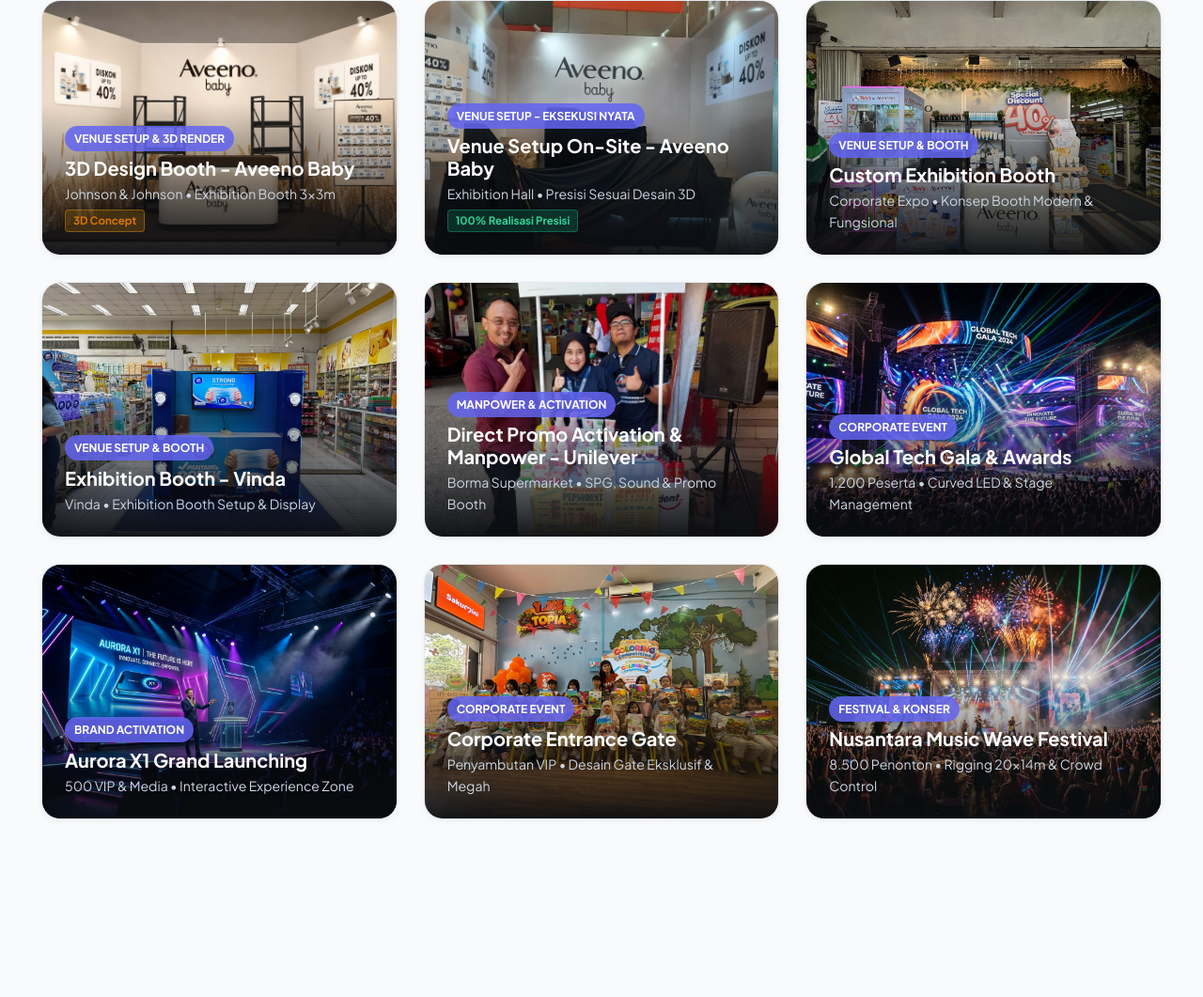
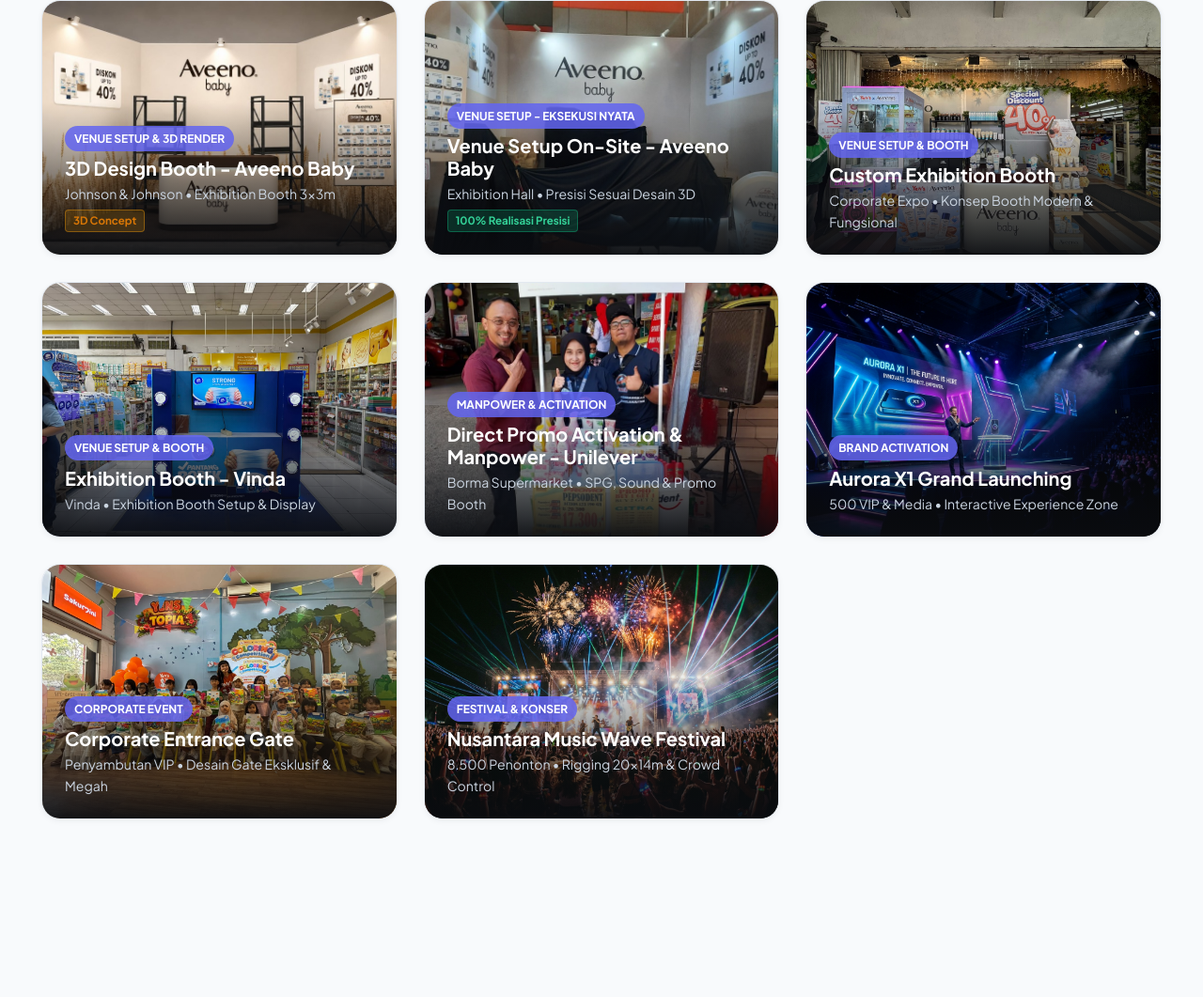
Before and after one commit to Vixelboy/Event-Sinergi, a plain HTML site: page index.html in a window 1280 px wide. Shown: the part 4444-5505 px from the top of the page at 94% size. Drawn offline with Linux system fonts and the light colour scheme.

Commit message:
Hapus portofolio Global Tech Gala

```diff
--- a/index.html
+++ b/index.html
@@ -570,19 +570,6 @@
             </div>
           </div>
 
-          <!-- Item Global Tech Gala -->
-          <div class="portfolio-card" data-category="corporate" data-id="item-1">
-            <div class="portfolio-img-wrap">
-              <img src="assets/images/hero.jpg" alt="Global Tech Gala & Awards">
-              <div class="portfolio-card-overlay">
-                <div class="portfolio-info">
-                  <span class="portfolio-badge">Corporate Event</span>
-                  <h3>Global Tech Gala & Awards</h3>
-                  <p>1.200 Peserta &bull; Curved LED & Stage Management</p>
-                </div>
-              </div>
-            </div>
-          </div>
 
           <!-- Item Aurora Launch -->
           <div class="portfolio-card" data-category="corporate" data-id="item-2">
--- a/js/main.js
+++ b/js/main.js
@@ -143,16 +143,7 @@
       year: '2024',
       desc: 'Eksekusi direct promo activation produk Unilever (Pepsodent, Lifebuoy, Citra). Menyediakan manpower terlatih (SPG / Brand Ambassador & Event Coordinator), booth display, sound system interaktif untuk promo & announcement, serta games belanja berhadiah.'
     },
-    'item-1': {
-      title: 'Global Tech Gala & Award 2024',
-      category: 'corporate',
-      badge: 'Corporate Gala',
-      image: 'assets/images/hero.jpg',
-      client: 'PT. Quantum Tech Nusantara',
-      scale: '1.200 Peserta',
-      year: '2024',
-      desc: 'Penyelenggaraan annual gala dinner dan apresiasi insan teknologi terbesar, dilengkapi panggung curved LED 360°, lightning show dramatis, dan manajemen pertunjukan musisi nasional secara terintegrasi.'
-    },
+
     'item-2': {
       title: 'Aurora X1 Grand Launching',
       category: 'activation',
```
